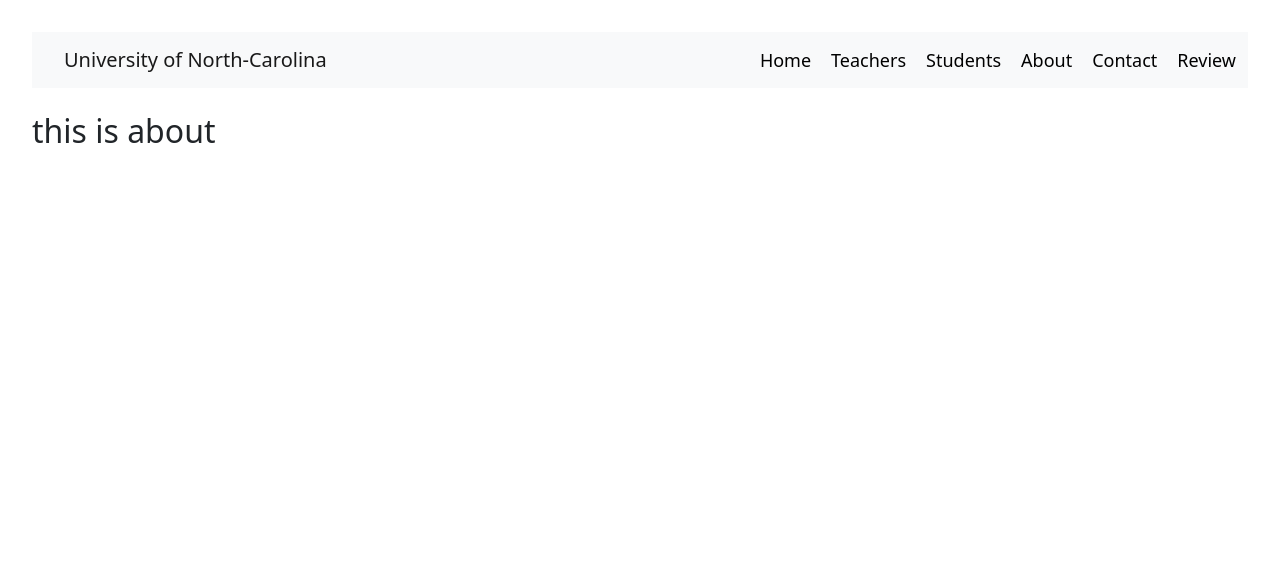
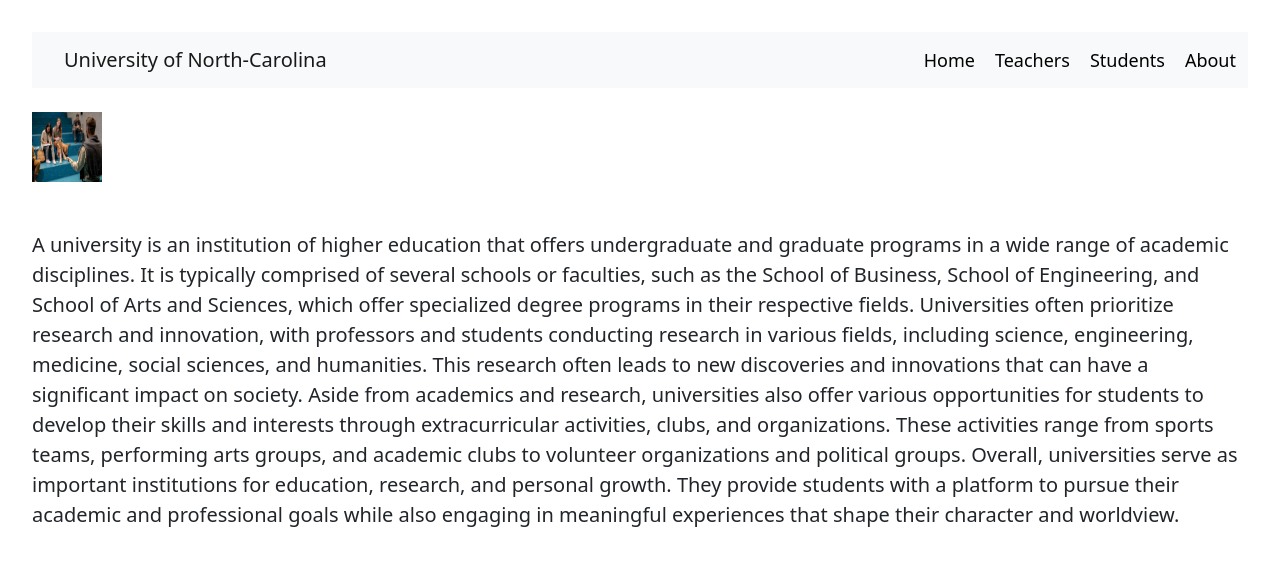
Before and after one commit to Galib24/university-with-react, a React (Vite) app: page /about in a window 1280 px wide. Shown: the top 566 px of the page. Built offline with nearby package versions, Linux system fonts and the light colour scheme.

Commit message:
added about and some other things

```diff
--- a/src/Components/About/About.jsx
+++ b/src/Components/About/About.jsx
@@ -1,9 +1,22 @@
 import React from 'react';
-
+import Card from 'react-bootstrap/Card';
 const About = () => {
     return (
         <div>
-            <h2>this is about</h2>
+            {/* about section */}
+  <img width={70} height={70} src="../../../public/imagever.avif" alt="" />
+
+            <section className='fs-5 mt-5'>
+            A university is an institution of higher education that offers undergraduate and graduate programs in a wide range of academic disciplines. It is typically comprised of several schools or faculties, such as the School of Business, School of Engineering, and School of Arts and Sciences, which offer specialized degree programs in their respective fields.
+
+Universities often prioritize research and innovation, with professors and students conducting research in various fields, including science, engineering, medicine, social sciences, and humanities. This research often leads to new discoveries and innovations that can have a significant impact on society.
+
+Aside from academics and research, universities also offer various opportunities for students to develop their skills and interests through extracurricular activities, clubs, and organizations. These activities range from sports teams, performing arts groups, and academic clubs to volunteer organizations and political groups.
+
+Overall, universities serve as important institutions for education, research, and personal growth. They provide students with a platform to pursue their academic and professional goals while also engaging in meaningful experiences that shape their character and worldview.
+
+
+            </section>
         </div>
     );
 };
--- a/src/Components/Header/Header.jsx
+++ b/src/Components/Header/Header.jsx
@@ -12,7 +12,7 @@ const Header = () => {
 
             <Navbar bg="light" expand="lg" className='mb-4'>
                 <Container fluid>
-                    <Navbar.Brand href="#">University of North-Carolina</Navbar.Brand>
+                    <Navbar.Brand href="/">University of North-Carolina</Navbar.Brand>
                     <Navbar.Toggle aria-controls="navbarScroll" />
                     <Navbar.Collapse id="navbarScroll">
                         <Nav
@@ -30,8 +30,7 @@ const Header = () => {
                                 <Link to='/teachers'>Teachers</Link>
                                 <Link to='/students'>Students</Link>
                                 <Link to='/about'>About</Link>
-                                <Link to='/contact'>Contact</Link>
-                                <Link to='/review'>Review</Link>
+
                             </nav>
 
                         </Form>
--- a/src/Components/Home/Home.jsx
+++ b/src/Components/Home/Home.jsx
@@ -4,13 +4,14 @@ import Card from 'react-bootstrap/Card';
 const Home = () => {
     return (
         <Card>
+           <Card.Text className='text-uppercase fs-2 fw-bold'>
+           Welcome to our home page where you can get any kind of information about our university.
+          </Card.Text>
              <Card.Img variant="top" src="../../../public/photo-1572476001596-863ecfe024a5.avif" />
         <Card.Body>
-          <Card.Text>
-           Welcome to our home page where you can get any kind of information about our university.
-          </Card.Text>
+
         </Card.Body>
-        <Card.Img variant="bottom" src="holder.js/100px180" />
+        <Card.Img className='mt-5' variant="bottom" src="https://images.unsplash.com/photo-1523050854058-8df90110c9f1?ixlib=rb-4.0.3&ixid=MnwxMjA3fDB8MHxwaG90by1wYWdlfHx8fGVufDB8fHx8&auto=format&fit=crop&w=2070&q=80" />
       </Card>
     );
 };
--- a/src/Components/StudentsCard/StudentsCard.jsx
+++ b/src/Components/StudentsCard/StudentsCard.jsx
@@ -1,9 +1,10 @@
 import React from 'react';
 import Button from 'react-bootstrap/Button';
 import Card from 'react-bootstrap/Card';
+import { Link } from 'react-router-dom';
 
 const StudentsCard = ({ student }) => {
-    const { name, age, gender, gradeLevel, address, image } = student;
+    const { id, name, age, gender, gradeLevel, address, image } = student;
 
     return (
         <>
@@ -13,7 +14,12 @@ const StudentsCard = ({ student }) => {
                     <Card.Body>
                         <Card.Title>{name}</Card.Title>
                         <Card.Text>GradeLevel: {gradeLevel}</Card.Text>
-                    <Button variant="primary">Show Details</Button>
+                        {/* <Button variant="primary">Show Details</Button> */}
+                        <h7>Age: {age}</h7>
+                       <h7> {address.street} </h7>
+                       <h7> {address.state} </h7>
+                       <h7> {address.zipCode} </h7>
+
                     </Card.Body>
                 </Card>
             </div>
--- a/src/main.jsx
+++ b/src/main.jsx
@@ -16,7 +16,7 @@ const router = createBrowserRouter([
   {
     path: '/',
     element: <Main></Main>,
-    children:[
+    children: [
       {
         path: '/',
         element: <Home></Home>,
@@ -25,12 +25,12 @@ const router = createBrowserRouter([
       {
         path: 'teachers',
         element: <Teachers></Teachers>,
-        loader: ()=> fetch('teachers.json')
+        loader: () => fetch('teachers.json')
       },
       {
         path: 'students',
         element: <Students></Students>,
-        loader: ()=> fetch('students.json')
+        loader: () => fetch('students.json')
       },
       {
         path: 'about',
```
Lines whose indentation alone changed are shown as unchanged.
